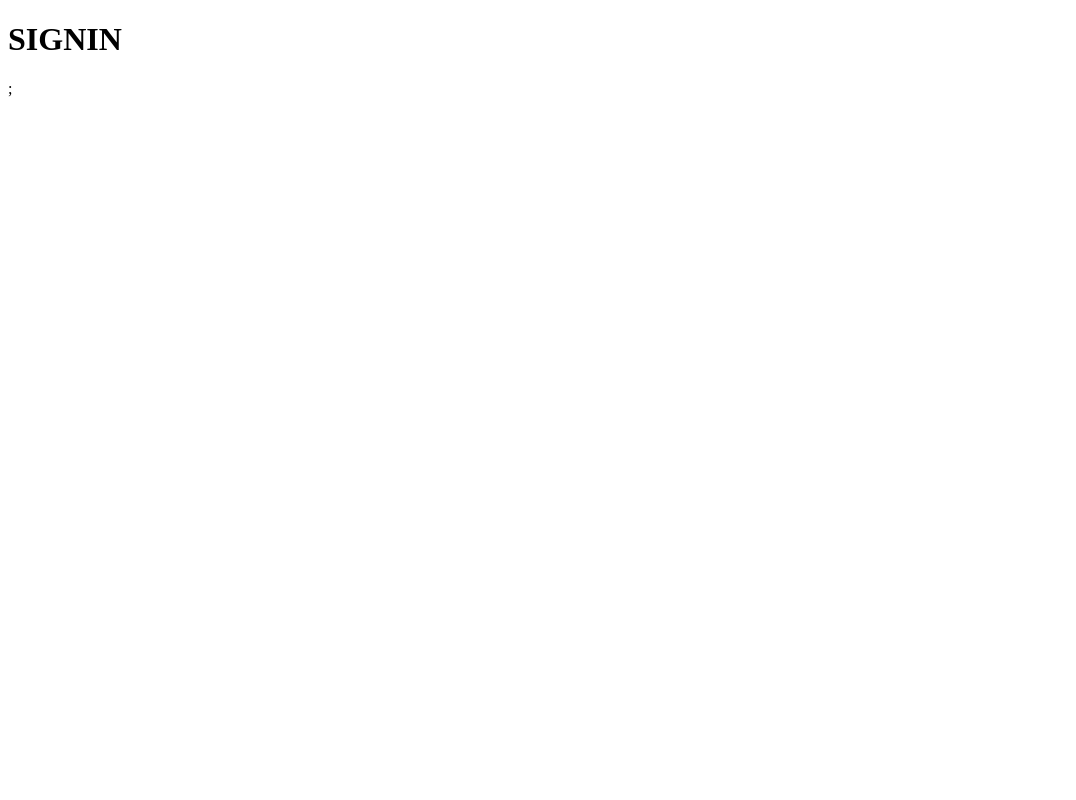
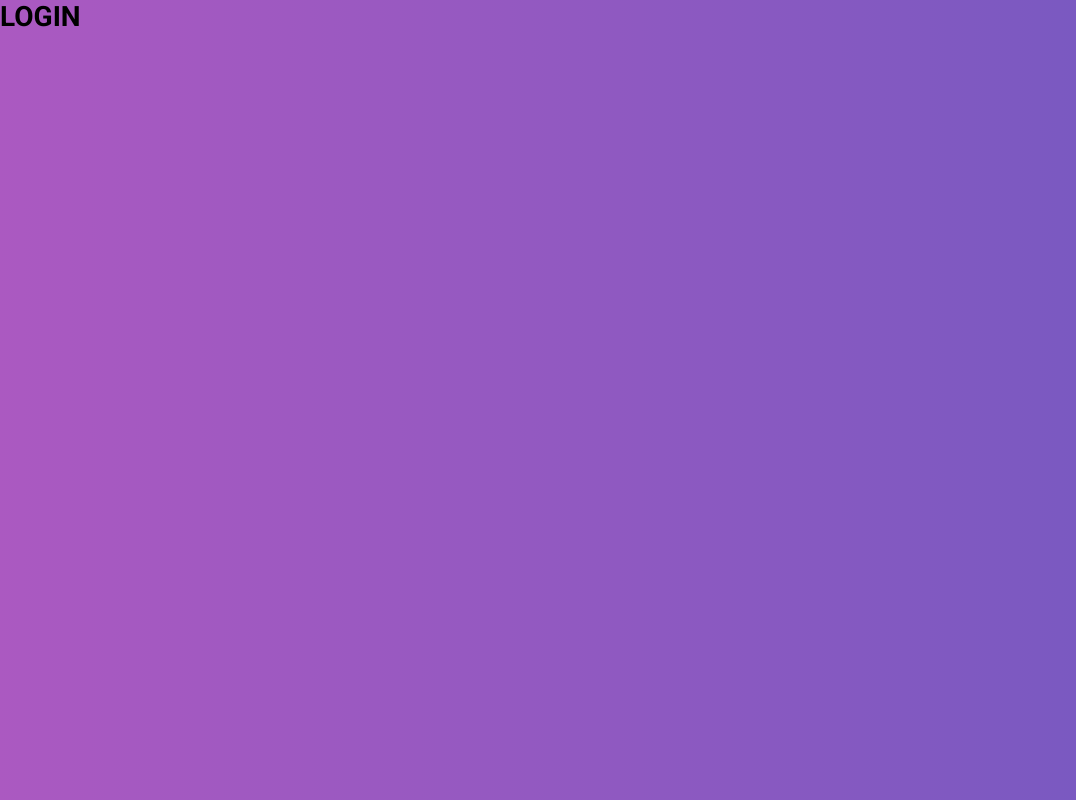
Before and after one commit to alanfoandrade/Rocketseat-NodeJS-GoBarber-Frontend, a React (Create React App) app: page / in a window 1280 px wide. Shown: the whole page, without its empty margins (0-1076 px from the left). Built offline with nearby package versions, Linux system fonts and the light colour scheme; the HTML template or start-up script is replaced by a standard one.

Commit message:
Add layout auth + default and global styles

```diff
--- a/package.json
+++ b/package.json
@@ -9,7 +9,8 @@
     "react-dom": "^16.12.0",
     "react-router-dom": "^5.1.2",
     "react-scripts": "3.2.0",
-    "reactotron-react-js": "^3.3.6"
+    "reactotron-react-js": "^3.3.6",
+    "styled-components": "^4.4.1"
   },
   "scripts": {
     "start": "react-scripts start",
--- a/src/App.js
+++ b/src/App.js
@@ -4,11 +4,13 @@
 import './config/ReactotronConfig';
 import history from './services/history';
 import Routes from './routes';
+import GlobalStyle from './styles/global';
 
 function App() {
   return (
     <Router history={history}>
-      <Routes />;
+      <Routes />
+      <GlobalStyle />
     </Router>
   );
 }
--- a/src/pages/Signin/index.js
+++ b/src/pages/Signin/index.js
@@ -3,5 +3,5 @@
 // import { Container } from './styles';
 
 export default function Signin() {
-  return <h1>SIGNIN</h1>;
+  return <h1>LOGIN</h1>;
 }
--- a/src/pages/Signup/index.js
+++ b/src/pages/Signup/index.js
@@ -3,5 +3,5 @@
 // import { Container } from './styles';
 
 export default function Signup() {
-  return <h1>SIGNUP</h1>;
+  return <h1>CADASTRO</h1>;
 }
--- /dev/null
+++ b/src/pages/_layouts/auth/index.js
@@ -0,0 +1,12 @@
+import React from 'react';
+import PropTypes from 'prop-types';
+
+import { Wrapper } from './styles';
+
+export default function AuthLayout({ children }) {
+  return <Wrapper>{children}</Wrapper>;
+}
+
+AuthLayout.propTypes = {
+  children: PropTypes.element.isRequired,
+};
--- /dev/null
+++ b/src/pages/_layouts/auth/styles.js
@@ -0,0 +1,6 @@
+import styled from 'styled-components';
+
+export const Wrapper = styled.div`
+  height: 100%;
+  background: linear-gradient(-90deg, #7159c1, #ab59c1);
+`;
--- /dev/null
+++ b/src/pages/_layouts/default/index.js
@@ -0,0 +1,12 @@
+import React from 'react';
+import PropTypes from 'prop-types';
+
+import { Wrapper } from './styles';
+
+export default function DefaultLayout({ children }) {
+  return <Wrapper>{children}</Wrapper>;
+}
+
+DefaultLayout.propTypes = {
+  children: PropTypes.element.isRequired,
+};
--- /dev/null
+++ b/src/pages/_layouts/default/styles.js
@@ -0,0 +1,6 @@
+import styled from 'styled-components';
+
+export const Wrapper = styled.div`
+  height: 100%;
+  background: #333;
+`;
--- a/src/routes/Route.js
+++ b/src/routes/Route.js
@@ -1,6 +1,9 @@
 import React from 'react';
 import { Route, Redirect } from 'react-router-dom';
 import PropTypes from 'prop-types';
+
+import AuthLayout from '../pages/_layouts/auth';
+import DefaultLayout from '../pages/_layouts/default';
 
 export default function RouteWrapper({
   component: Component,
@@ -17,11 +20,23 @@
     return <Redirect to="/dashboard" />;
   }
 
-  return <Route {...rest} component={Component} />;
+  const Layout = signed ? DefaultLayout : AuthLayout;
+
+  return (
+    <Route
+      {...rest}
+      render={props => (
+        <Layout>
+          <Component {...props} />
+        </Layout>
+      )}
+    />
+  );
 }
 
 RouteWrapper.propTypes = {
   isPrivate: PropTypes.bool,
+  props: PropTypes.shape().isRequired,
   component: PropTypes.oneOfType([PropTypes.element, PropTypes.func])
     .isRequired,
 };
--- /dev/null
+++ b/src/styles/global.js
@@ -0,0 +1,40 @@
+import { createGlobalStyle } from 'styled-components';
+
+export default createGlobalStyle`
+@import url('https://fonts.googleapis.com/css?family=Roboto:400,700&display=swap');
+
+*{
+  margin: 0;
+  padding: 0;
+  outline: 0;
+  box-sizing: border-box;
+}
+
+*:focus{
+  outline:0;
+}
+
+html, body, #root {
+  height: 100%;
+}
+
+body {
+  -webkit-font-smoothing: antialiased;
+}
+
+body, input, button {
+  font: 14px 'Roboto', sans-serif;
+}
+
+a {
+  text-decoration: none;
+}
+
+ul {
+  list-style: none;
+}
+
+button {
+  cursor: pointer;
+}
+`;
```
Also changed, not shown: 1 other file (tests, documents, lock files or other folders).
